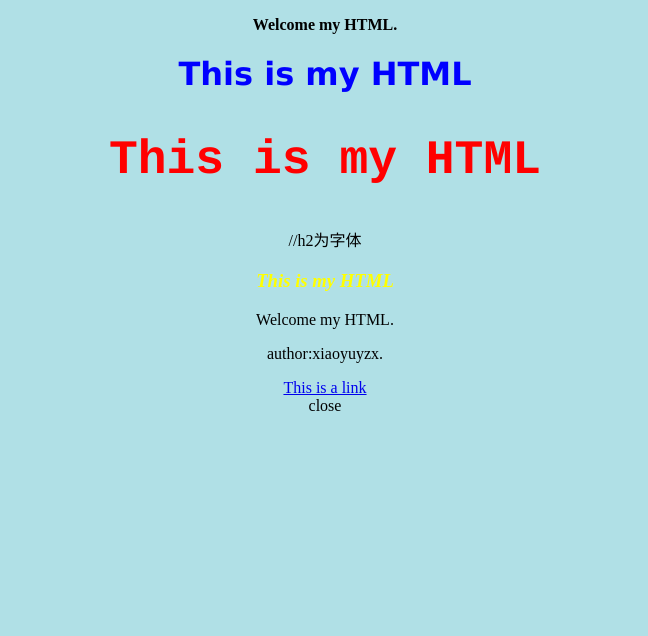
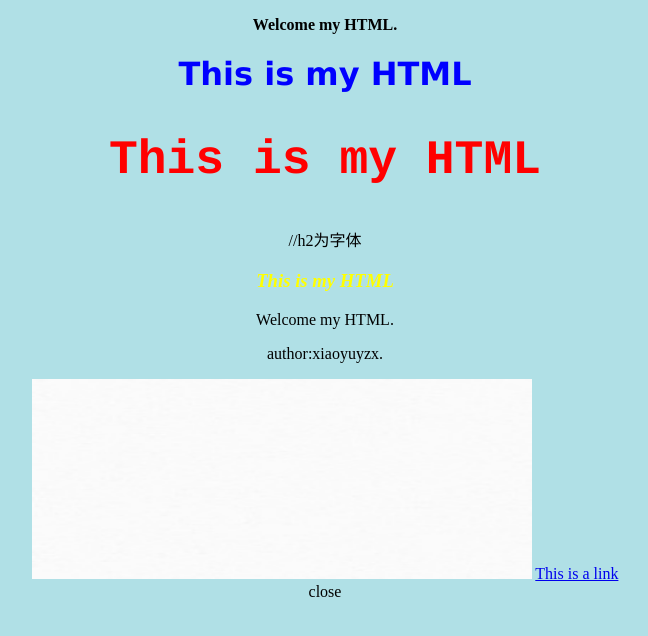
Before and after one commit to xiaoyuyzx/xiaoyuyzx.github.io, a plain HTML site: page index.html in a window 1280 px wide. Shown: the whole page, without its empty margins (315-963 px from the left). Drawn offline with Linux system fonts and the light colour scheme.

Commit message:
Update index.html

```diff
--- a/index.html
+++ b/index.html
@@ -12,7 +12,9 @@ Welcome my HTML.
 
 <p>Welcome my HTML.</p>
 <p>author:xiaoyuyzx.</p>
+<img src = "https://github.com/xiaoyuyzx/xiaoyuyzx.github.io/blob/master/images/body-bg.jpg" alt =
 
+"xiaoyuyzx.github.io" width = "500" height = "200">
 <a href = "https://xiaoyuyzx.github.io/">This is a link</a>
 <br>close<br/>
 
```
